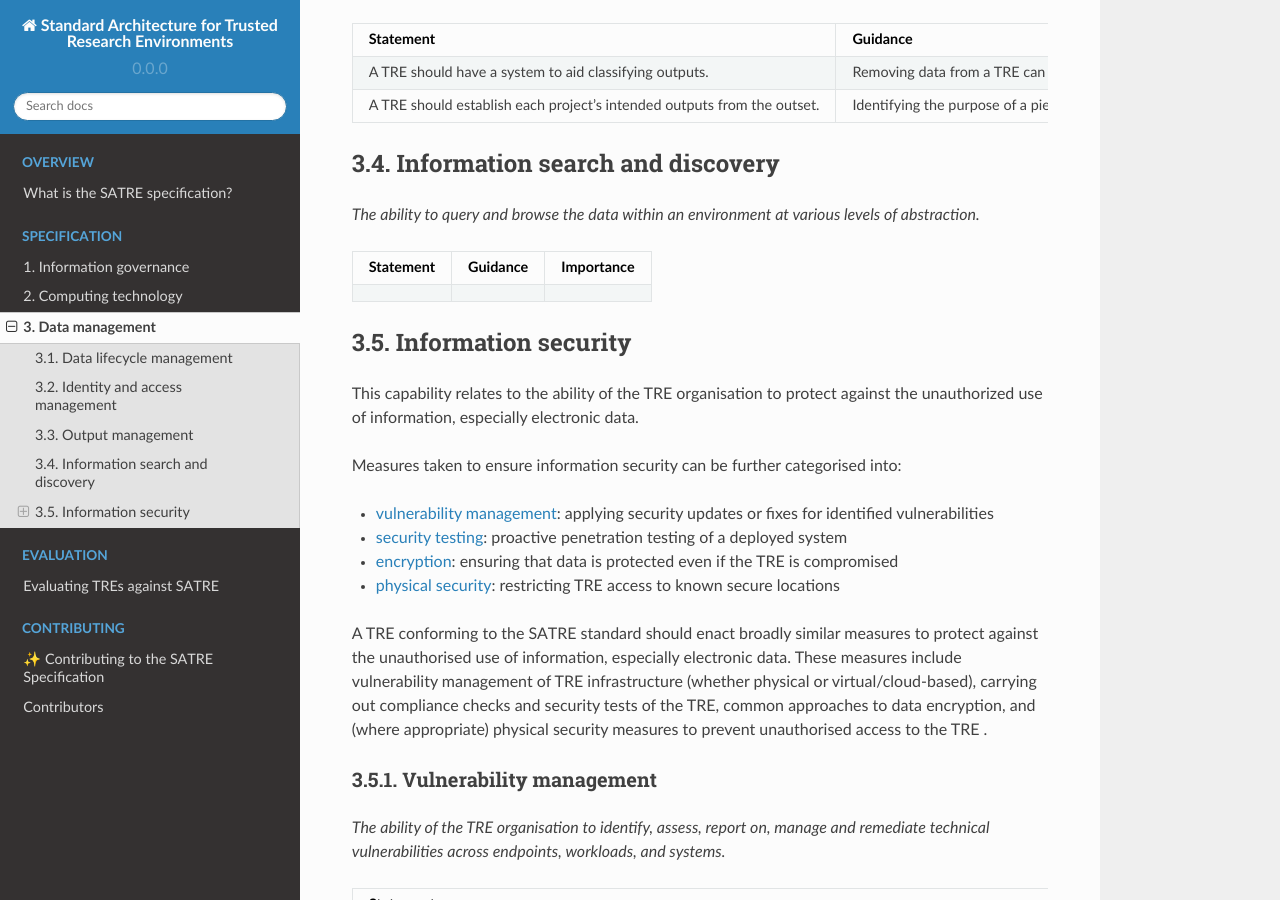
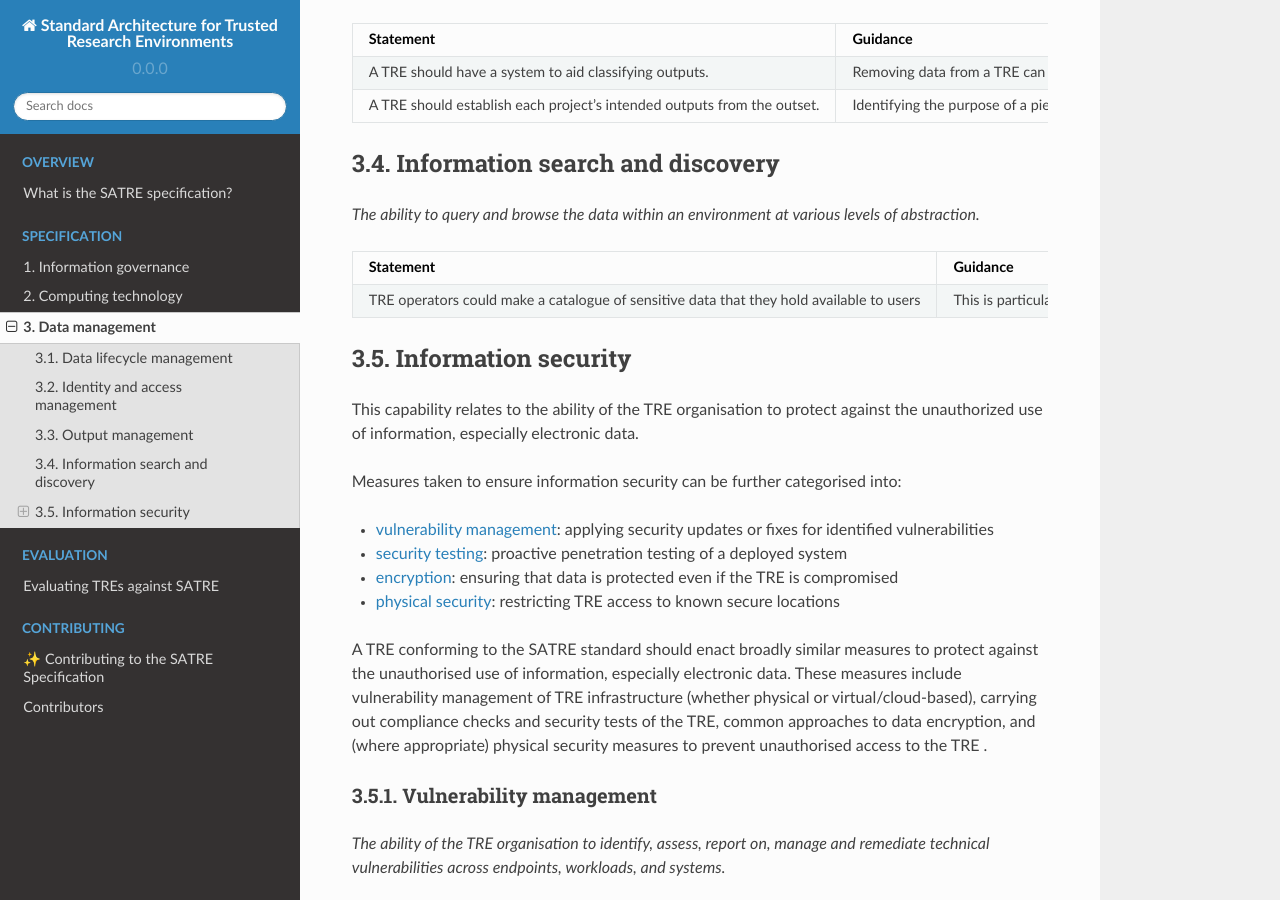
Before and after one commit to sa-tre/satre-specification, a Sphinx documentation site: the page built from docs/source/pillars/data_management.md, in a window 1280 px wide and 900 px high, scrolled down 1582 px. Built offline with Sphinx 7.4.7 and the Read the Docs theme 2.0.0, drawn with Linux system fonts in a browser that asks for light colours.

Commit message:
:memo: Add suggestion for data catalogue

````diff
--- a/docs/source/pillars/data_management.md
+++ b/docs/source/pillars/data_management.md
@@ -131,9 +131,10 @@ _The ability to query and browse the data within an environment at various level
 * - Statement
   - Guidance
   - Importance
-* -
-  -
-  -
+* - TRE operators could make a catalogue of sensitive data that they hold available to users
+  - This is particularly relevant for TREs that are an interface to a common data collection.
+    This may not be appropriate for TREs where each project has its own data sharing agreement with one or more data providers.
+  - Optional
 ```
 
 (standard_capability_information_security)=
````
